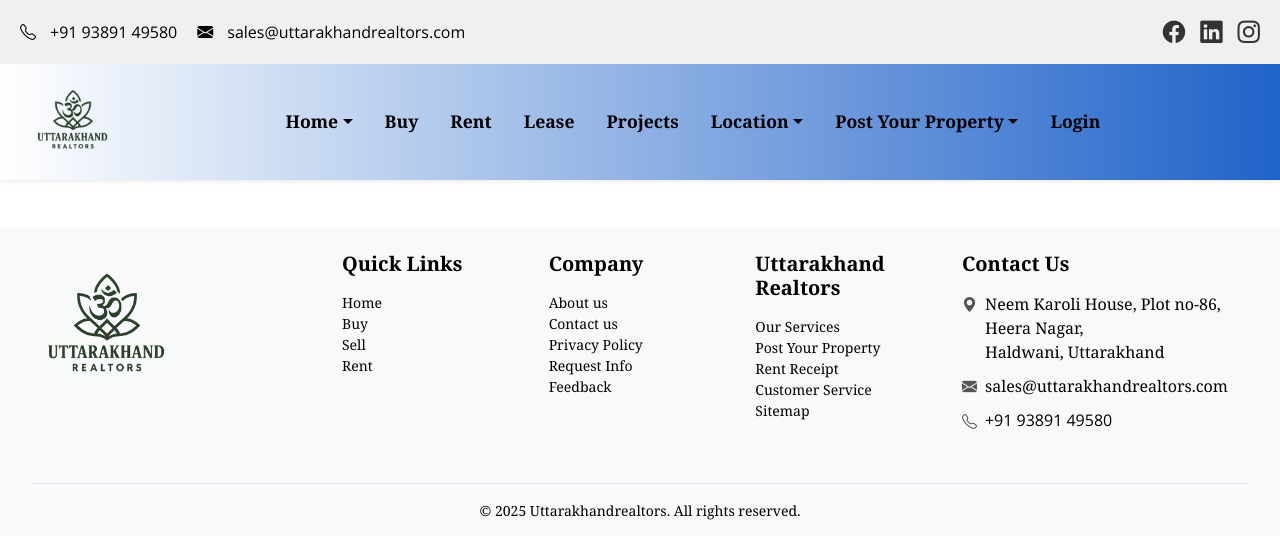
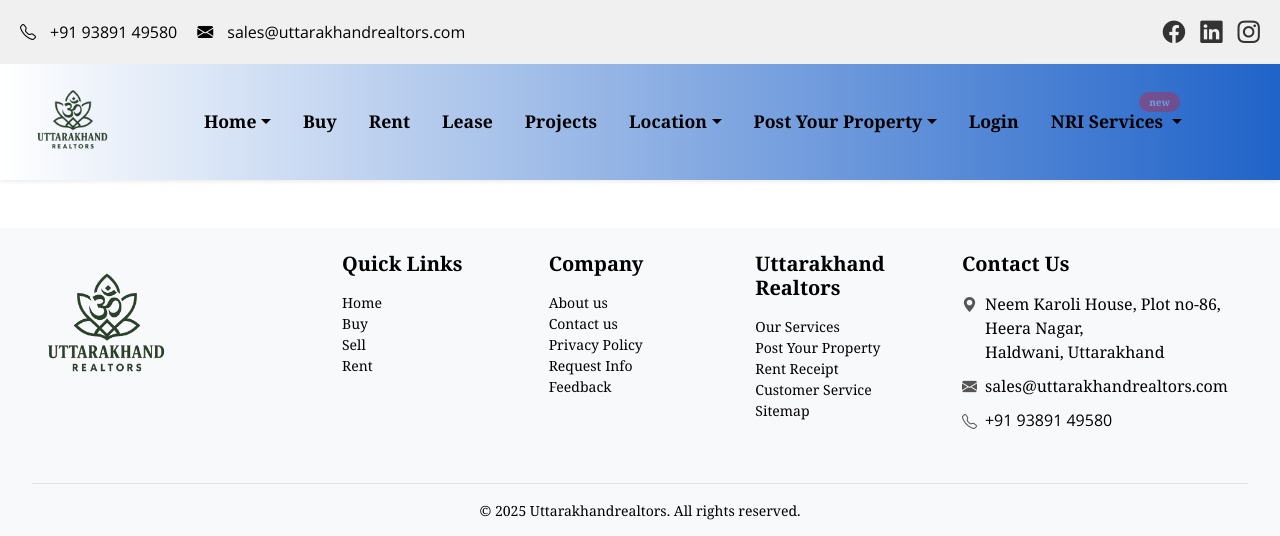
Before and after one commit to neemkaroli12/Real_Estate-, a Django app: template templates/common.html in a window 1280 px wide. Shown: the top 536 px of the page. Run offline with Django 3.2, Linux system fonts and the light colour scheme; the template is opened without the code that fills it, so the values that code supplies are empty; some web fonts are replaced.

Commit message:
add nri services

```diff
--- a/my_app/templates/index.html
+++ b/my_app/templates/index.html
@@ -172,6 +172,7 @@
                   {% else %}
                     <button class="btn btn-sm btn-secondary" disabled>No Brochure</button>
                   {% endif %}
+                  <a href="{% url 'projects' %}" class="btn btn-outline-primary ms-2 btn-sm">Read More</a>
                 </div>
               </div>
             </div>
--- a/my_app/templates/projects.html
+++ b/my_app/templates/projects.html
@@ -29,7 +29,6 @@
             <div class="card-body d-flex flex-column">
               <h5 class="card-title">{{ project.title }}</h5>
               <p class="card-text">{{ project.summary }}</p>
-
               {% if project.fixed_brochure_url %}
                     <a href="{{ project.fixed_brochure_url }}" target="_blank" class="btn btn-sm btn-primary">View Brochure</a>
                   {% else %}
--- a/my_app/urls.py
+++ b/my_app/urls.py
@@ -23,5 +23,7 @@ urlpatterns = [
     path('sell/', views.sell_property_view, name='sell_property'),
     path('about/', views.about, name='about'),
     path('services/', views.service, name='services'),
+    path('nri-guide/', views.nri_Guide, name='nri-guide'),
+    path('nri-services/', views.nri_Services, name='nri-services'),
 
 ]
--- a/static/css/style.css
+++ b/static/css/style.css
@@ -9,6 +9,11 @@ body {
   margin: 0;
   padding: 0;
 }
+
+html {
+  scroll-behavior: smooth;
+}
+
 
 /* Header */
 header {
@@ -87,6 +92,26 @@ header {
   color: rgb(249, 250, 252) !important;
   text-decoration: underline;
 }
+
+              .new-badge {
+  position: absolute;
+  top: -8px;
+  right: 10px;
+  background-color: red;
+  color: white;
+  font-size: 10px;
+  font-weight: bold;
+  padding: 5px 10px;
+  border-radius: 10px;
+  animation: blink 1s infinite;
+  line-height: 1;
+}
+
+@keyframes blink {
+  0%, 100% { opacity: 1; }
+  50% { opacity: 0; }
+}
+
 
 /* Hero Section */
 .hero {
--- a/templates/common.html
+++ b/templates/common.html
@@ -105,6 +105,24 @@
                 <a class="nav-link" href="{% url 'user-login' %}">Login</a>
               </li>
             {% endif %}
+
+            <li class="nav-item dropdown">
+              <a class="nav-link dropdown-toggle  position-relative" href="#" id="post_propertyDropdown" role="button" data-bs-toggle="dropdown">
+                NRI Services
+                <span class="new-badge">new</span>
+              </a>
+              <ul class="dropdown-menu scrollable-dropdown" aria-labelledby="post_propertyDropdown">
+                <li>
+                  <a class="dropdown-item" href="{% url 'nri-guide' %}">NRI Guide</a>
+                </li>
+                <li>
+                  <a class="dropdown-item" href="{% url 'nri-services' %}">NRI Services</a>
+                </li>
+              </ul>
+            </li>
+            <style>
+
+            </style>
           </ul>
         </div>
       </div>
```
Also changed, not shown: my_app/views.py (+7 -0 lines), my_app/templates/ner-services.html (added).
